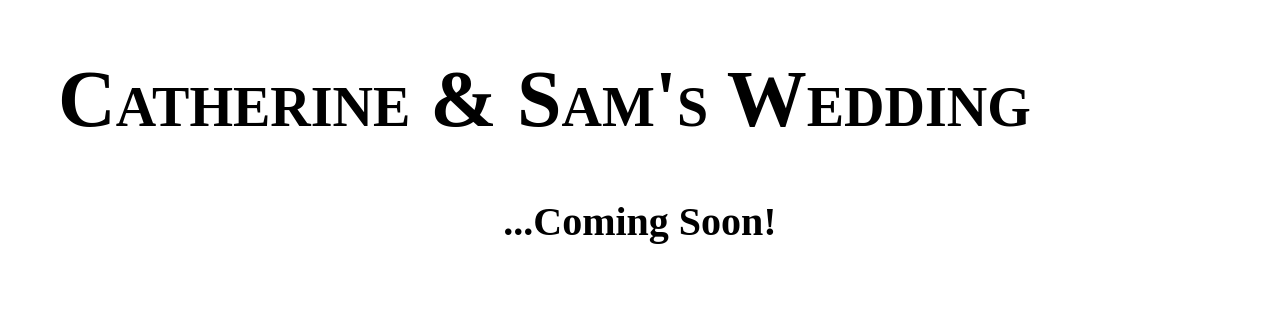
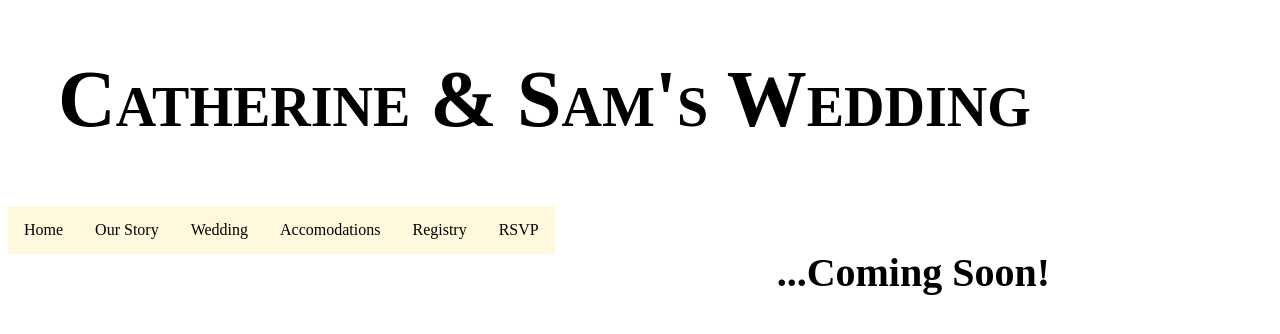
Before and after one commit to rsamgordon/catherineandsam, a plain HTML site: page index.html in a window 1280 px wide. Drawn offline with Linux system fonts and the light colour scheme; a web font is replaced by a local one.

Commit message:
trying css ribbon navigation menu

```diff
--- a/index.html
+++ b/index.html
@@ -7,6 +7,17 @@
 </head>
 <body>
 	<h1>Catherine &amp; Sam's Wedding</h1>
+
+	<p><div class="banner">
+		<a href="#"> <span> Home </span> </a>
+		<a href="#"> <span> Our Story </span> </a>
+		<a href="#"> <span> Wedding </span> </a>
+		<a href="#"> <span> Accomodations </span> </a>
+		<a href="#"> <span> Registry </span> </a>
+		<a href="#"> <span> RSVP </span> </a>
+	</div></p><br>
+
+
 	<h2>...Coming Soon!</h2>
 	<!--<p>
 		<h6>A B C D E F G H I J K L M N O P Q R S T U V W X Y Z</h6>
--- a/weddingstyle.css
+++ b/weddingstyle.css
@@ -37,3 +37,64 @@ h2 {
 	font-size:250%;
 	text-align: center;
 }
+
+.banner:after .banner:before {
+	margin-top:0.5em;
+    content: "";
+    float:left;
+    border:1.5em solid #fff;
+}
+
+.banner:after {
+    border-right-color:transparent;
+}
+
+.banner:before {
+    border-left-color:transparent;
+}
+
+.banner a:link, .banner a:visited {
+    color:#000;
+    text-decoration:none;
+    float:left;
+    height:3.5em;
+    overflow:hidden;
+}
+
+.banner span {
+    background:#fff8DC;
+    display:inline-block;
+    line-height:3em;
+    padding:0 1em;
+    margin-top:0.5em;
+    position:relative;
+
+    -webkit-transition: background-color 0.2s, margin-top 0.2s;  /* Saf3.2+, Chrome */
+    -moz-transition: background-color 0.2s, margin-top 0.2s;  /* FF4+ */
+    -ms-transition: background-color 0.2s, margin-top 0.2s;  /* IE10 */
+    -o-transition: background-color 0.2s, margin-top 0.2s;  /* Opera 10.5+ */
+    transition: background-color 0.2s, margin-top 0.2s;
+}
+
+.banner a:hover span {
+    background:#FFD204;
+    margin-top:0;
+}
+
+.banner span:before {
+    content: "";
+    position:absolute;
+    top:3em;
+    left:0;
+    border-right:0.5em solid #9B8651;
+    border-bottom:0.5em solid #fff;
+}
+
+.banner span:after {
+    content: "";
+    position:absolute;
+    top:3em;
+    right:0;
+    border-left:0.5em solid #9B8651;
+    border-bottom:0.5em solid #fff;
+}
```
